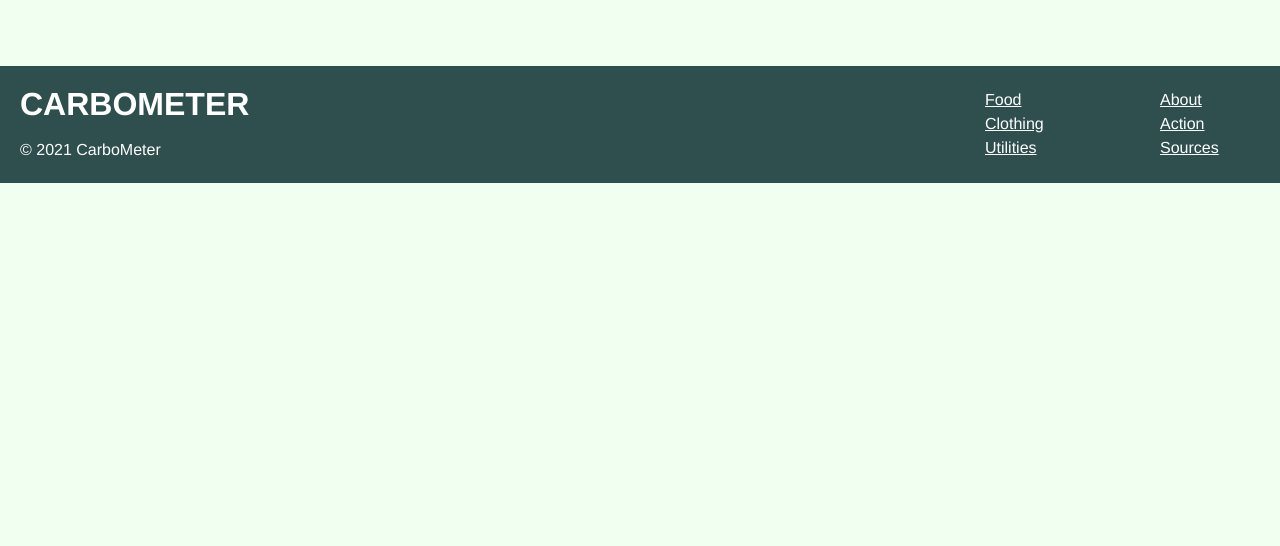
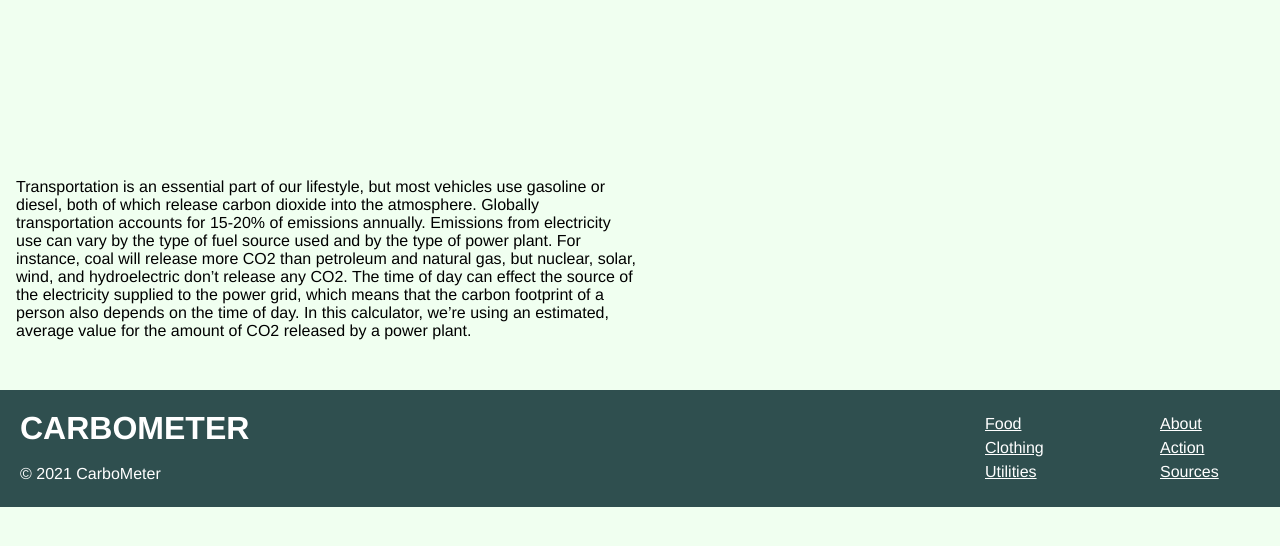
Before and after one commit to ryanlee4761/Carbometer, a Flask app: page /utilities in a window 1280 px wide. Shown: the part 70-616 px from the top of the page. Run offline with Flask 2, Linux system fonts and the light colour scheme.

Commit message:
Update utilities.html

```diff
--- a/templates/utilities.html
+++ b/templates/utilities.html
@@ -13,7 +13,9 @@
         <!--pic/doodle-->
     </div>
     <div id="p2">
-        <!--blurb about calculator-->
+        Transportation is an essential part of our lifestyle, but most vehicles use gasoline or diesel, both of which release carbon dioxide into the atmosphere. Globally transportation accounts for 15-20% of emissions annually.
+
+        Emissions from electricity use can vary by the type of fuel source used and by the type of power plant. For instance, coal will release more CO2 than petroleum and natural gas, but nuclear, solar, wind, and hydroelectric don’t release any CO2. The time of day can effect the source of the electricity supplied to the power grid, which means that the carbon footprint of a person also depends on the time of day. In this calculator, we’re using an estimated, average value for the amount of CO2 released by a power plant.
     </div>
     <div id="p3">
         <!--calculator-->
```
